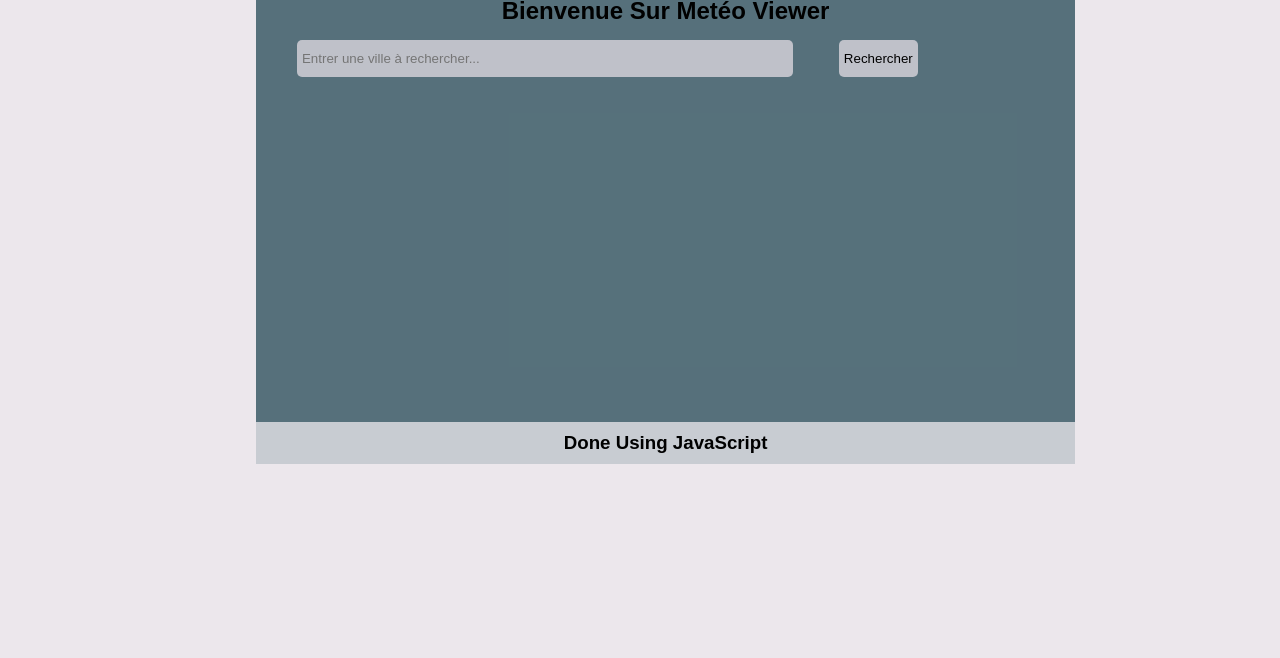
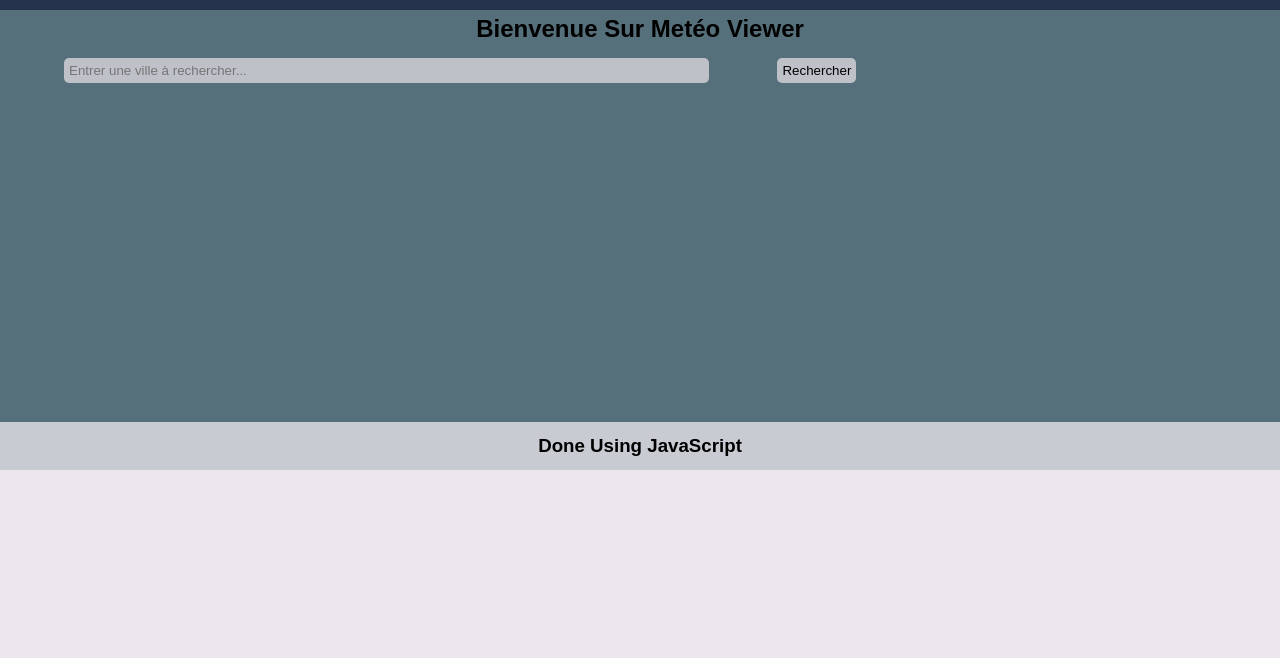
Before and after one commit to Wunders149/WeatherApp, a plain HTML site: page index.html in a window 1280 px wide. Shown: the part 142-800 px from the top of the page. Drawn offline with Linux system fonts and the light colour scheme.

Commit message:
Amélioration

```diff
--- a/css/style.css
+++ b/css/style.css
@@ -7,12 +7,11 @@
 
 body{
     padding-top: 5%;
-    padding-left: 20%;
     background: rgba(230, 223, 230, 0.726);
 }
 
 .container{
-    width: 80%;
+    width: 100%;
     height: 500px;
     background: rgba(29, 68, 80, 0.726);
     display: flex;
@@ -38,8 +37,8 @@
 }
 
 main div input{
-    width: 60%;
-    height: 150%;
+    width: 50%;
+    height: 100%;
     margin-left: 5%;
     padding-left: 5px;
     border: none;
@@ -49,7 +48,7 @@
 }
 
 main div button{
-    height: 150%;
+    height: 100%;
     margin-left: 5%;
     padding: 5px;
     cursor: pointer;
@@ -80,7 +79,7 @@
 
 footer{
     background-color: rgba(125, 149, 156, 0.329);
-    width: 80%;
+    width: 100%;
     text-align: center;
     padding-top: 1%;
     padding-bottom: 1%;
```
